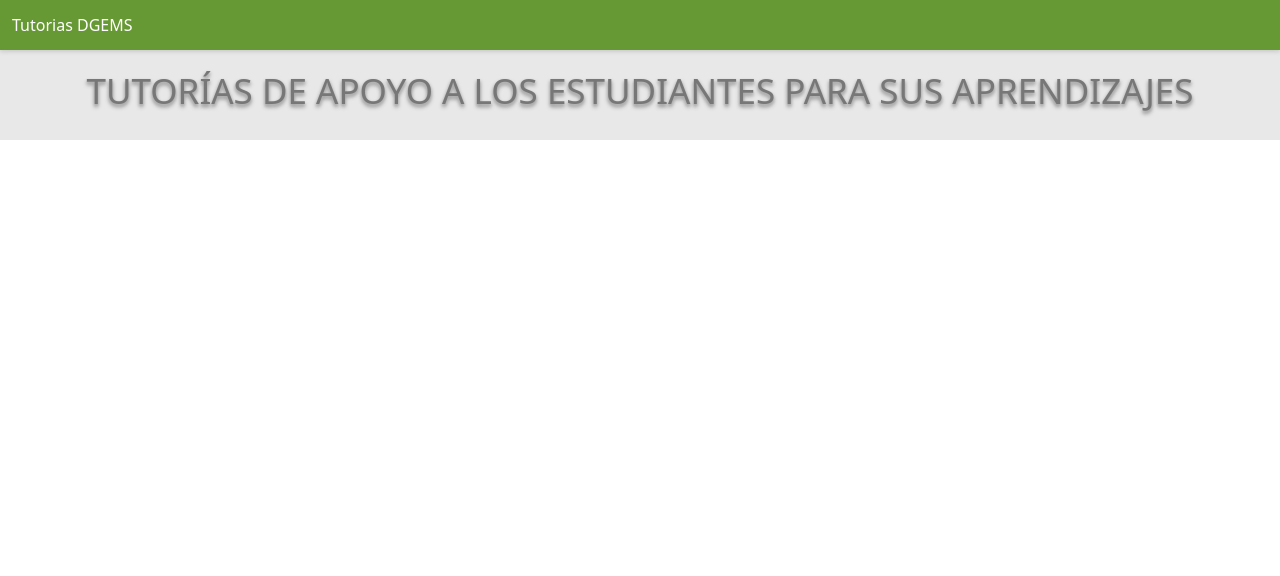
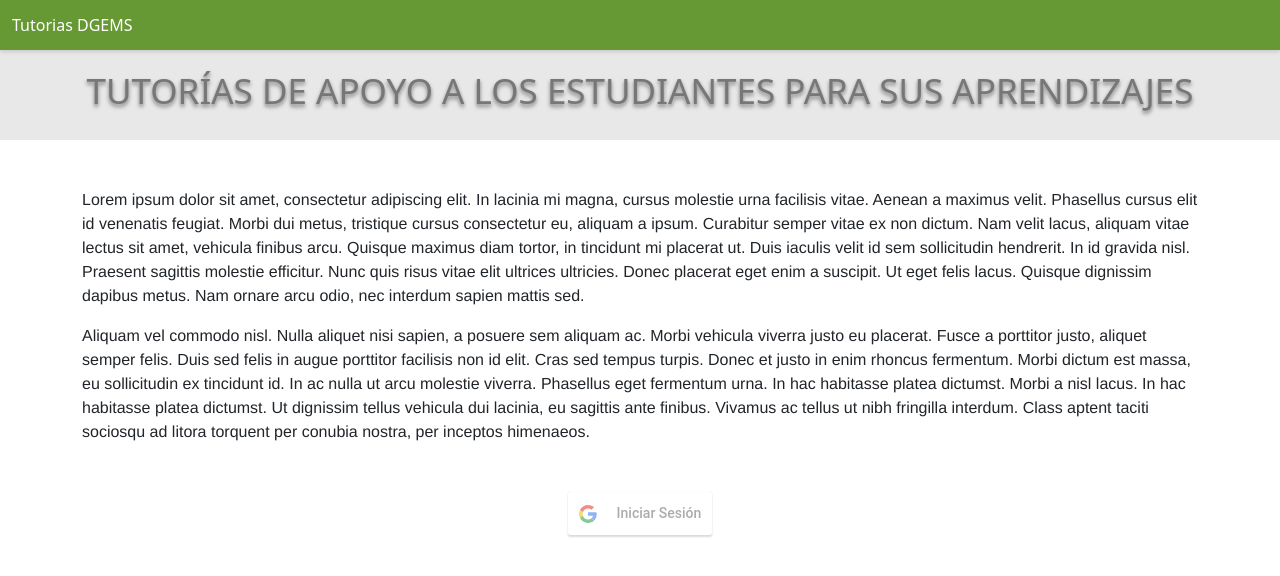
Before and after one commit to daviducol/citas-tutorias-dgems, a React (Create React App) app: page /maestros in a window 1280 px wide. Shown: the top 576 px of the page. Built offline with nearby package versions, Linux system fonts and the light colour scheme.

Commit message:
creacion de los componentes para los formularios

```diff
--- a/package.json
+++ b/package.json
@@ -8,6 +8,7 @@
     "@testing-library/user-event": "^12.8.3",
     "react": "^17.0.2",
     "react-dom": "^17.0.2",
+    "react-google-login": "^5.2.2",
     "react-scripts": "4.0.3",
     "web-vitals": "^1.1.2"
   },
--- a/src/components/auth/login.jsx
+++ b/src/components/auth/login.jsx
@@ -0,0 +1,40 @@
+import React from 'react'
+import { GoogleLogin } from 'react-google-login';
+
+
+export const Login = () => {
+
+    const responseGoogle = (resp) => {
+        if (!resp.profileObj) {
+            return console.log('error',)
+        }
+        console.log('ingreso', resp.profileObj.email)
+
+    }
+    // const logout = (res) => {
+    //     console.log(res)
+    // }
+
+    return (
+        <>
+            <GoogleLogin
+                clientId="446921114847-4siqf6e68ke3pngpllouehr5sr47luto.apps.googleusercontent.com"
+                buttonText="Iniciar Sesión"
+                onSuccess={responseGoogle}
+                onFailure={responseGoogle}
+                cookiePolicy={'single_host_origin'}
+            />
+            {/* <GoogleLogout
+                clientId="446921114847-4siqf6e68ke3pngpllouehr5sr47luto.apps.googleusercontent.com"
+                buttonText="Logout"
+                onLogoutSuccess={logout}
+            >
+            </GoogleLogout> */}
+        </>
+    )
+}
+
+/*
+secreto cliente
+YHutYr5DY0rQ_e8i4nhBM778
+*/
--- a/src/components/pages/Index.jsx
+++ b/src/components/pages/Index.jsx
@@ -1,3 +1,5 @@
+import { Login } from "../auth/Login"
+
 export const Index = () => {
     return (
         <>
@@ -8,6 +10,18 @@ export const Index = () => {
                     </div>
                 </div>
             </div>
+            <div className="container mt-5">
+                <p className="index__texto">
+                    Lorem ipsum dolor sit amet, consectetur adipiscing elit. In lacinia mi magna, cursus molestie urna facilisis vitae. Aenean a maximus velit. Phasellus cursus elit id venenatis feugiat. Morbi dui metus, tristique cursus consectetur eu, aliquam a ipsum. Curabitur semper vitae ex non dictum. Nam velit lacus, aliquam vitae lectus sit amet, vehicula finibus arcu. Quisque maximus diam tortor, in tincidunt mi placerat ut. Duis iaculis velit id sem sollicitudin hendrerit. In id gravida nisl. Praesent sagittis molestie efficitur. Nunc quis risus vitae elit ultrices ultricies. Donec placerat eget enim a suscipit. Ut eget felis lacus. Quisque dignissim dapibus metus. Nam ornare arcu odio, nec interdum sapien mattis sed.
+                </p>
+                <p className="index__texto">
+                    Aliquam vel commodo nisl. Nulla aliquet nisi sapien, a posuere sem aliquam ac. Morbi vehicula viverra justo eu placerat. Fusce a porttitor justo, aliquet semper felis. Duis sed felis in augue porttitor facilisis non id elit. Cras sed tempus turpis. Donec et justo in enim rhoncus fermentum. Morbi dictum est massa, eu sollicitudin ex tincidunt id. In ac nulla ut arcu molestie viverra. Phasellus eget fermentum urna. In hac habitasse platea dictumst. Morbi a nisl lacus. In hac habitasse platea dictumst. Ut dignissim tellus vehicula dui lacinia, eu sagittis ante finibus. Vivamus ac tellus ut nibh fringilla interdum. Class aptent taciti sociosqu ad litora torquent per conubia nostra, per inceptos himenaeos.
+                </p>
+                <div className="d-flex justify-content-center mt-5">
+                    <Login />
+
+                </div>
+            </div>
         </>
     )
 }
--- a/src/styles/main.css
+++ b/src/styles/main.css
@@ -31,3 +31,6 @@ $footer: #15235F; */
         0 3px 4px rgb(145, 145, 145);
     text-transform: uppercase;
 }
+.index__texto {
+    font-family:  Helvetica,Arial, sans-serif;
+}
```
Also changed, not shown: src/components/pages/Alumnos.jsx (added, +9 -0 lines), src/components/pages/Citas.jsx (added, +9 -0 lines), src/components/pages/Maestros.jsx (added, +9 -0 lines), src/context/LoginContext.jsx (added, +15 -0 lines), src/hooks/useLogin.js (added, +12 -0 lines), src/hooks/useForm.js (added), 1 other file (tests, documents, lock files or other folders).
